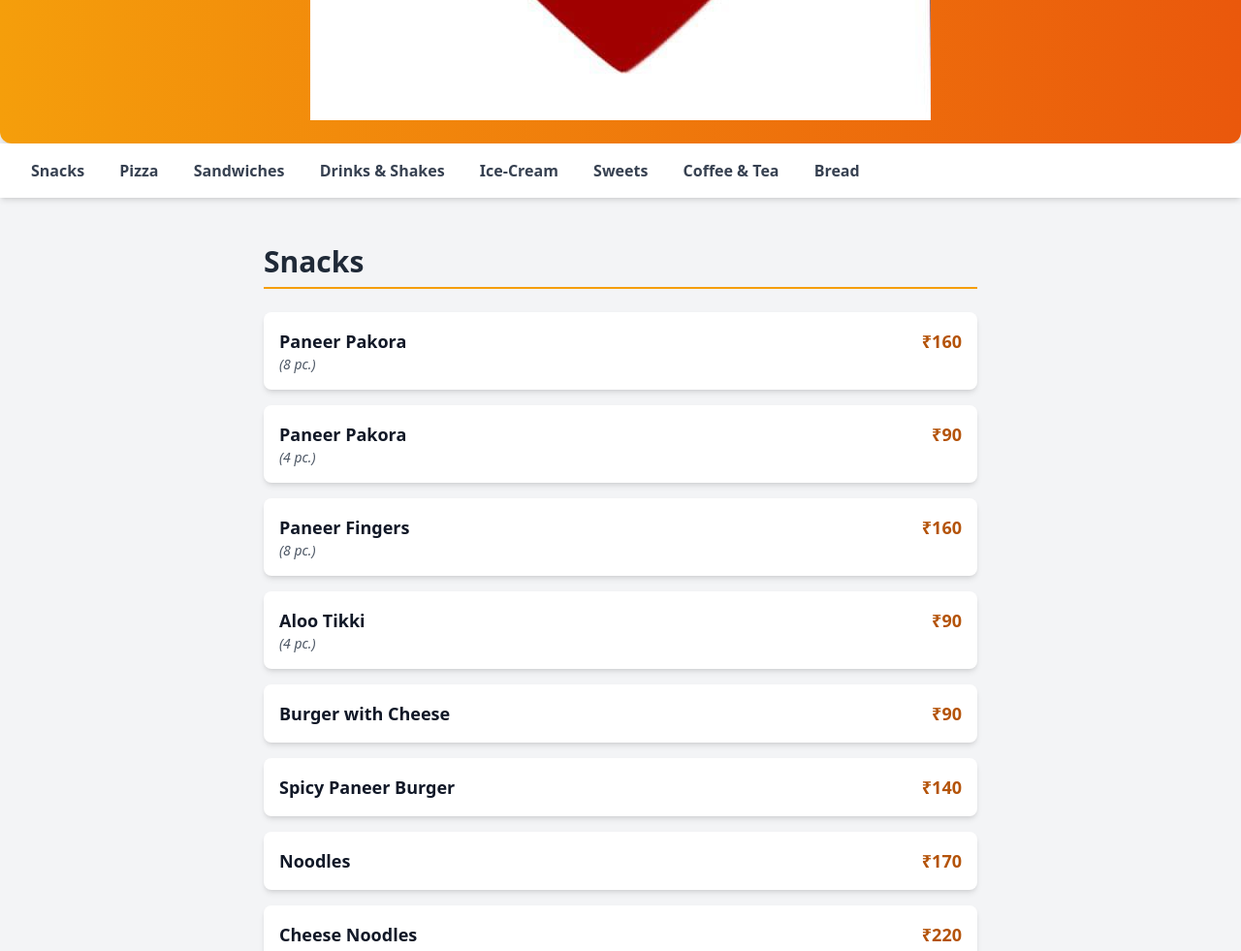
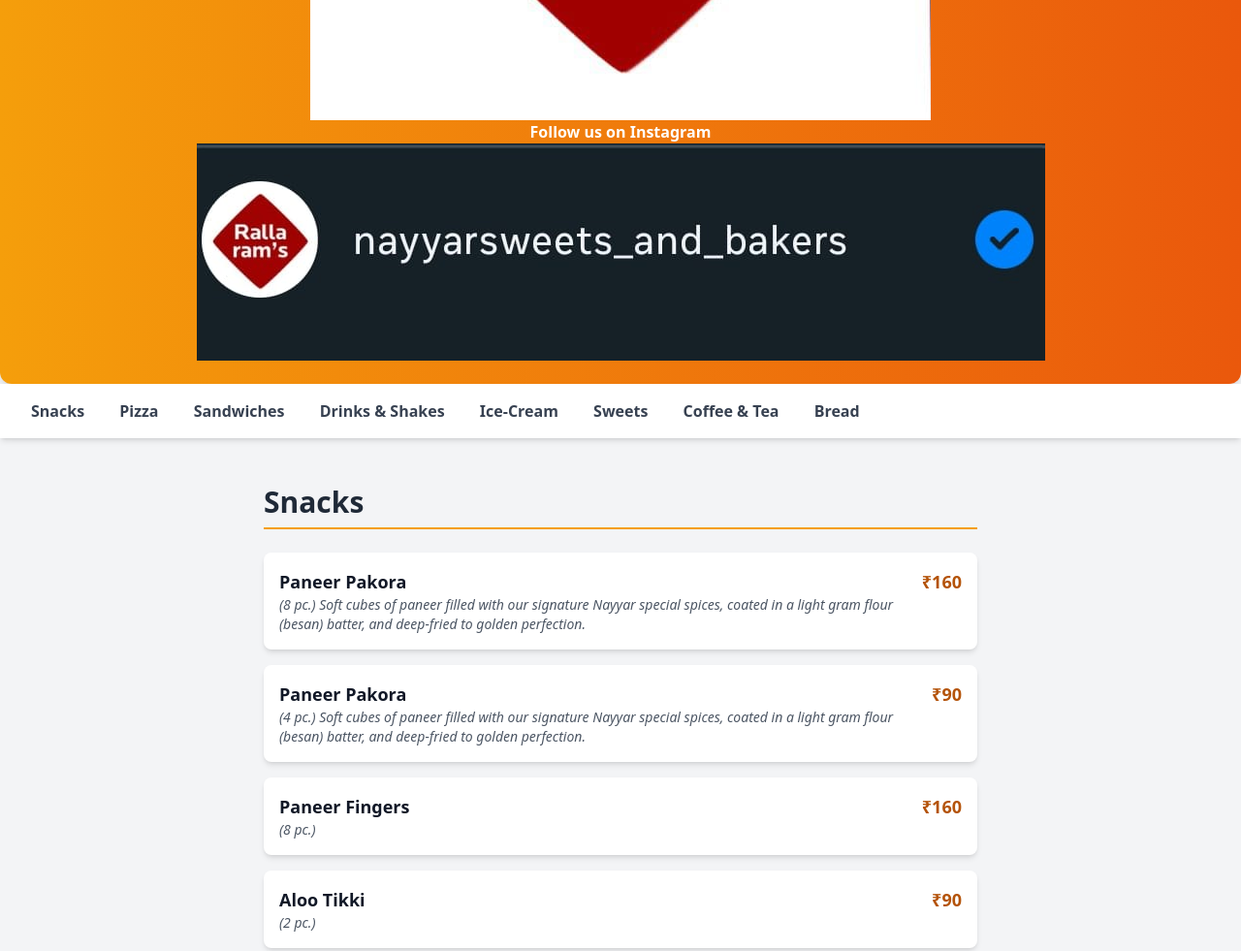
Before and after one commit to Udhay-Nayyar/Nayyar-s-Menu-, a plain HTML site: page index.html in a window 1280 px wide. Shown: the part 540-1521 px from the top of the page at 97% size. Drawn offline with nearby package versions, Linux system fonts and the light colour scheme.

Commit message:
Updated index.html and added instagram image

```diff
--- a/index.html
+++ b/index.html
@@ -1,5 +1,6 @@
 <!DOCTYPE html>
 <html lang="en" class="scroll-smooth">
+
 <head>
     <meta charset="UTF-8">
     <meta name="viewport" content="width=device-width, initial-scale=1.0">
@@ -9,15 +10,19 @@
     <style>
         /* Ensures the sticky nav doesn't hide section titles when jumping */
         section[id] {
-            scroll-margin-top: 60px; /* Adjust this value to match your sticky nav's height */
+            scroll-margin-top: 60px;
+            /* Adjust this value to match your sticky nav's height */
         }
     </style>
 </head>
+
 <body class="bg-gray-100 font-sans">
 
     <!-- Header -->
     <header class="bg-gradient-to-r from-amber-500 to-orange-600 text-white p-6 shadow-lg text-center rounded-b-xl">
         <img src="public/images/logo.jpg" class="mx-auto" alt="Logo">
+        <div style="size: 30px; font-weight: bold;">Follow us on Instagram</div>
+        <img src="public/images/instagram.jpg" class="mx-auto" alt="Logo" width="mx-auto">
     </header>
 
     <!-- Sticky Category Navigation -->
@@ -25,11 +30,15 @@
         <div class="container mx-auto px-4 py-2 overflow-x-auto whitespace-nowrap">
             <a href="#snacks" class="inline-block py-2 px-4 font-semibold text-gray-700 hover:text-amber-600">Snacks</a>
             <a href="#pizza" class="inline-block py-2 px-4 font-semibold text-gray-700 hover:text-amber-600">Pizza</a>
-            <a href="#sandwiches" class="inline-block py-2 px-4 font-semibold text-gray-700 hover:text-amber-600">Sandwiches</a>
-            <a href="#drinks" class="inline-block py-2 px-4 font-semibold text-gray-700 hover:text-amber-600">Drinks & Shakes</a>
-            <a href="#ice-cream" class="inline-block py-2 px-4 font-semibold text-gray-700 hover:text-amber-600">Ice-Cream</a>
+            <a href="#sandwiches"
+                class="inline-block py-2 px-4 font-semibold text-gray-700 hover:text-amber-600">Sandwiches</a>
+            <a href="#drinks" class="inline-block py-2 px-4 font-semibold text-gray-700 hover:text-amber-600">Drinks &
+                Shakes</a>
+            <a href="#ice-cream"
+                class="inline-block py-2 px-4 font-semibold text-gray-700 hover:text-amber-600">Ice-Cream</a>
             <a href="#sweets" class="inline-block py-2 px-4 font-semibold text-gray-700 hover:text-amber-600">Sweets</a>
-            <a href="#coffee-tea" class="inline-block py-2 px-4 font-semibold text-gray-700 hover:text-amber-600">Coffee & Tea</a>
+            <a href="#coffee-tea" class="inline-block py-2 px-4 font-semibold text-gray-700 hover:text-amber-600">Coffee
+                & Tea</a>
             <a href="#bread" class="inline-block py-2 px-4 font-semibold text-gray-700 hover:text-amber-600">Bread</a>
         </div>
     </nav>
@@ -64,10 +73,10 @@
             <div id="snacks-list"></div>
             <script>
                 const snacks = [
-                    { name: 'Paneer Pakora', price: '160/-', notes: '(8 pc.)' },
-                    { name: 'Paneer Pakora', price: '90/-', notes: '(4 pc.)' },
+                    { name: 'Paneer Pakora', price: '160/-', notes: '(8 pc.) Soft cubes of paneer filled with our signature Nayyar special spices, coated in a light gram flour (besan) batter, and deep-fried to golden perfection.' },
+                    { name: 'Paneer Pakora', price: '90/-', notes: '(4 pc.)  Soft cubes of paneer filled with our signature Nayyar special spices, coated in a light gram flour (besan) batter, and deep-fried to golden perfection.' },
                     { name: 'Paneer Fingers', price: '160/-', notes: '(8 pc.)' },
-                    { name: 'Aloo Tikki', price: '90/-', notes: '(4 pc.)' },
+                    { name: 'Aloo Tikki', price: '90/-', notes: '(2 pc.)' },
                     { name: 'Burger with Cheese', price: '90/-', notes: '' },
                     { name: 'Spicy Paneer Burger', price: '140/-', notes: '' },
                     { name: 'Noodles', price: '170/-', notes: '' },
@@ -149,7 +158,7 @@
                     { name: 'Strawberry Shake', price: '140/-', notes: '' },
                     { name: 'Banana Shake', price: '140/-', notes: '' },
                     { name: 'Chocolate Shake', price: '150/-', notes: '' },
-                    { name: 'Mango Shake', price: '150/-', notes: 'Seasonal' },
+                    { name: 'Mango Shake', price: '150/-', notes: '' },
                     { name: 'Oreo Shake', price: '160/-', notes: '' },
                     { name: 'Lotus Biscoff Shake', price: '200/-', notes: '' },
                     { name: 'Butter Scotch Shake', price: '150/-', notes: '' },
@@ -261,4 +270,5 @@
     </script>
 
 </body>
+
 </html>
```
Also changed, not shown: public/images/instagram.jpg (added).
